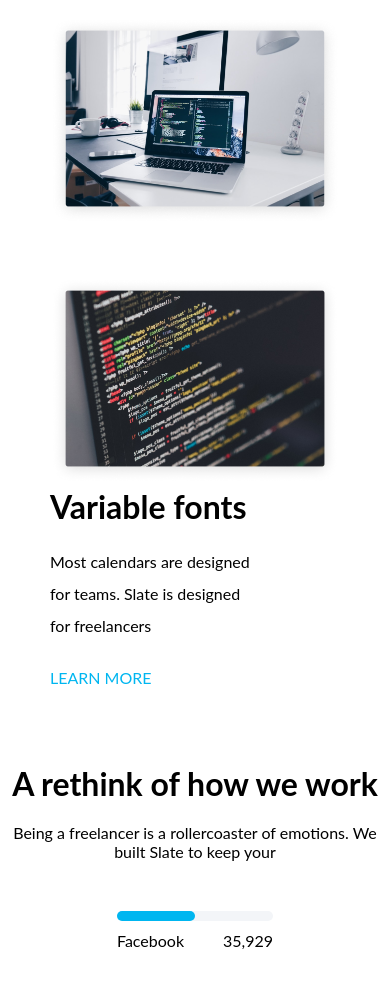
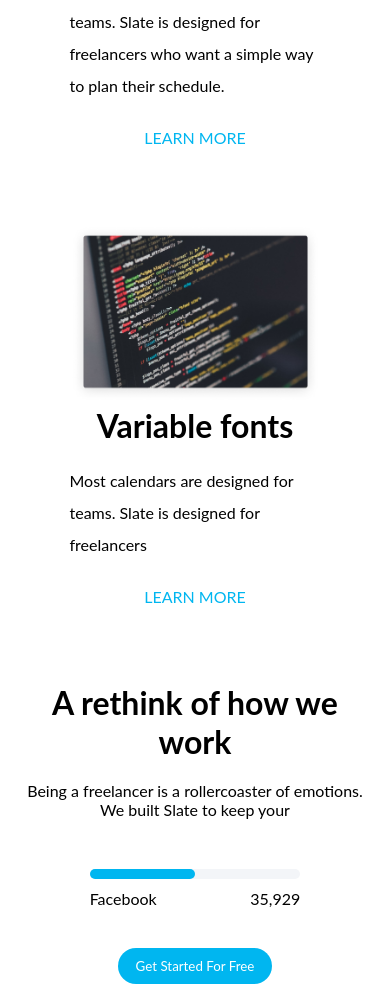
Before and after one commit to ultrasoft011/proyecto-lading-world-tech, a website: page index.html in a window 390 px wide. Shown: the part 356-1343 px from the top of the page. Drawn offline with Linux system fonts and the light colour scheme.

Commit message:
Compilamos el sass en la carpeta css, agregamos estilo al modulo

```diff
--- /dev/null
+++ b/css/style.scss
@@ -0,0 +1,124 @@
+// variables
+$primary-color: #00b6f0;
+
+//mixin
+@mixin card {
+  display: flex;
+  flex-direction: column;
+  justify-content: center;
+  width: 40%;
+  align-items: center;
+
+  h1 {
+    margin-bottom: 20px;
+  }
+
+  p {
+    margin-bottom: 20px;
+    line-height: 200%;
+  }
+}
+
+@mixin styleContent {
+  display: flex;
+  flex-wrap: wrap;
+  margin: 50px;
+  justify-content: center;
+}
+
+* {
+  margin: 0;
+  padding: 0;
+  font-family: "Lato", sans-serif;
+}
+
+.prototy__features {
+  @include styleContent();
+}
+
+.prototy__content {
+  @include card();
+}
+
+.prototy__variable {
+  @include styleContent();
+}
+
+.prototy__variable--imagen {
+  order: -1;
+}
+
+.prototy__progress {
+  text-align: center;
+
+  h1 {
+    padding-bottom: 20px;
+  }
+}
+
+.prototy__bar {
+  width: 40%;
+  margin: 50px auto 40px auto;
+}
+
+.prototy__bar--content {
+  height: 10px;
+  margin: 0 auto 10px 0;
+  border-radius: 9.5px;
+  background: #f3f5f8;
+
+  div {
+    background: $primary-color;
+    height: 10px;
+    border-radius: 9.5px;
+    width: 50%;
+  }
+}
+
+.prototy__bar--info {
+  display: flex;
+  justify-content: space-between;
+}
+
+.prototy__progress--button {
+  width: 15%;
+  padding: 10px;
+  border-radius: 85px;
+  background: $primary-color;
+  color: #fff;
+  border: none;
+}
+
+.prototy__imagen {
+  width: 100%;
+}
+
+.prototy__text--footer {
+  color: $primary-color;
+}
+
+@media screen and (max-width: 1064px) {
+  .prototy {
+    margin: 10px 5%;
+  }
+
+  .prototy__content {
+    width: 100%;
+    text-align: center;
+
+    p {
+      text-align: left;
+    }
+  }
+
+  .prototy__features--imagen {
+    order: -1;
+  }
+
+  .prototy__bar {
+    width: 60%;
+  }
+  .prototy__progress--button {
+    width: 44%;
+  }
+}
--- a/index.html
+++ b/index.html
@@ -6,53 +6,51 @@
     <meta name="viewport" content="width=device-width, initial-scale=1.0" />
     <link rel="stylesheet" href="./css/style.css" />
     <title>Document</title>
-	<link rel="preconnect" href="https://fonts.gstatic.com">
-	<link href="https://fonts.googleapis.com/css2?family=Roboto:wght@300&display=swap" rel="stylesheet">
+    <link rel="preconnect" href="https://fonts.gstatic.com" />
+    <link
+      href="https://fonts.googleapis.com/css2?family=Roboto:wght@300&display=swap"
+      rel="stylesheet"
+    />
   </head>
   <body>
-
     <!--********************************** Inicio Modulo 3. ****************************-->
 
     <div class="prototy">
-
       <div class="prototy__card">
-
         <div class="prototy__features">
           <div class="prototy__content">
             <h1 class="prototy__title">OpenType features</h1>
             <p class="prototy__text">
-					Most calendars are designed for teams. <br>
-					Slate is designed for freelancers who
-					want a simple way to plan their
-					schedule.
+              Most calendars are designed for teams. Slate is designed for
+              freelancers who want a simple way to plan their schedule.
             </p>
             <p class="prototy__text--footer">LEARN MORE</p>
           </div>
-			<div >
-				<img class="prototy__imagen" src="assets/img/pc.png" alt="pc">
+          <div class="prototy__features--imagen">
+            <img class="prototy__imagen" src="assets/img/pc.png" alt="pc" />
           </div>
         </div>
 
         <div class="prototy__variable">
           <div class="prototy__content">
             <h1 class="prototy__title">Variable fonts</h1>
-				<p class="prototy__text">Most calendars are designed for
-				teams. Slate is designed for
-				freelancers </p>
+            <p class="prototy__text">
+              Most calendars are designed for teams. Slate is designed for
+              freelancers
+            </p>
             <p class="prototy__text--footer">LEARN MORE</p>
           </div>
-			<div class=" prototy__variable--imagen">
-				<img class="prototy__imagen" src="assets/img/code.png" alt="code">
+          <div class="prototy__variable--imagen">
+            <img class="prototy__imagen" src="assets/img/code.png" alt="code" />
           </div>
         </div>
       </div>
 
       <div class="prototy__progress">
-		<h1 class="prototy__progress--title">
-			A rethink of how we work
-		</h1>
+        <h1 class="prototy__progress--title">A rethink of how we work</h1>
         <p class="prototy__progress--text">
-			Being a freelancer is a rollercoaster of emotions. We built Slate to keep your
+          Being a freelancer is a rollercoaster of emotions. We built Slate to
+          keep your
         </p>
         <div class="prototy__bar">
           <div class="prototy__bar--content">
@@ -63,21 +61,12 @@
             <p class="prototy__bar--value">35,929</p>
           </div>
         </div>
-		<button class="prototy__progress--button" type="button">Get Started For Free</button>
+        <button class="prototy__progress--button" type="button">
+          Get Started For Free
+        </button>
+      </div>
     </div>
 
-
-
-
-
-
-
-
-
-</div>
-
-
-
-
+    <!-- ********************************** Fin modulo 3 ****************************-->
   </body>
 </html>
```
Also changed, not shown: package.json (added, +23 -0 lines), css/style.css, 3 other files. Lines whose indentation alone changed are shown as unchanged.
